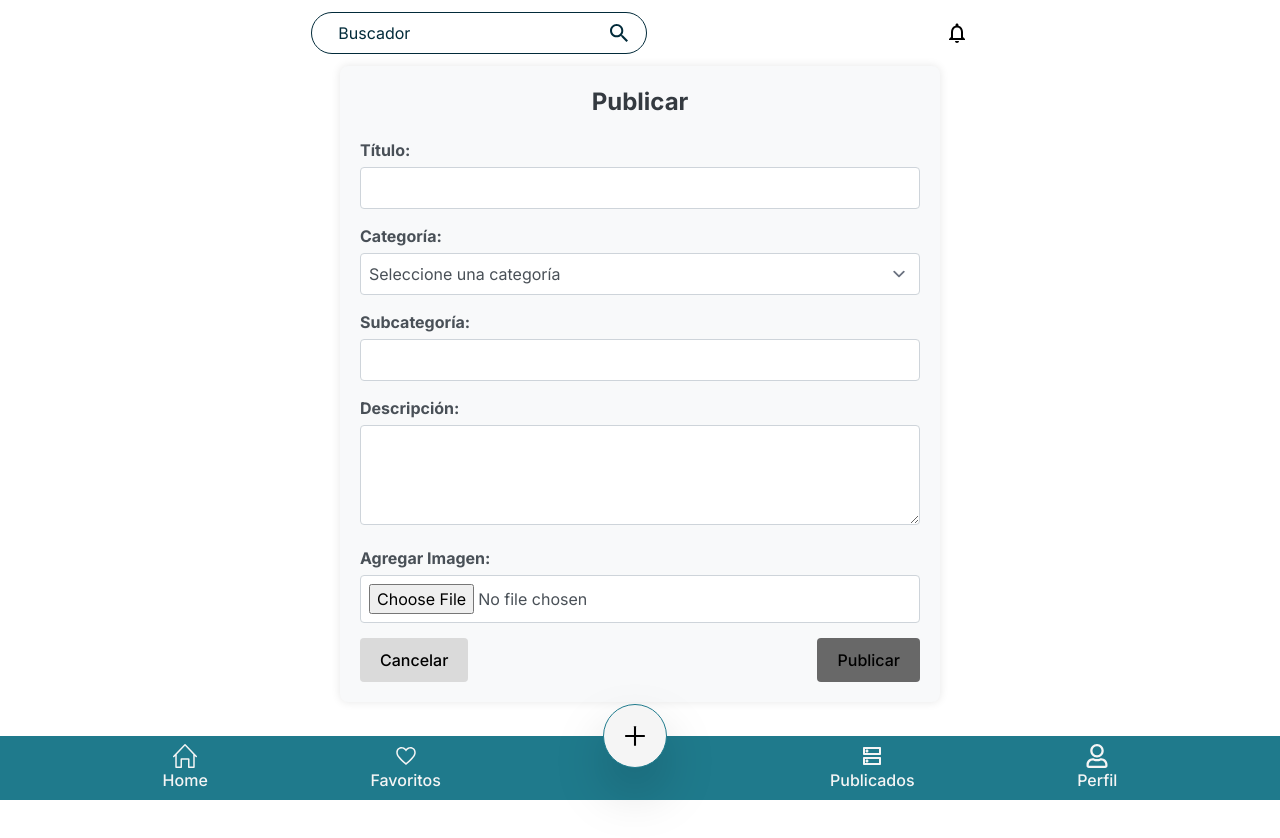
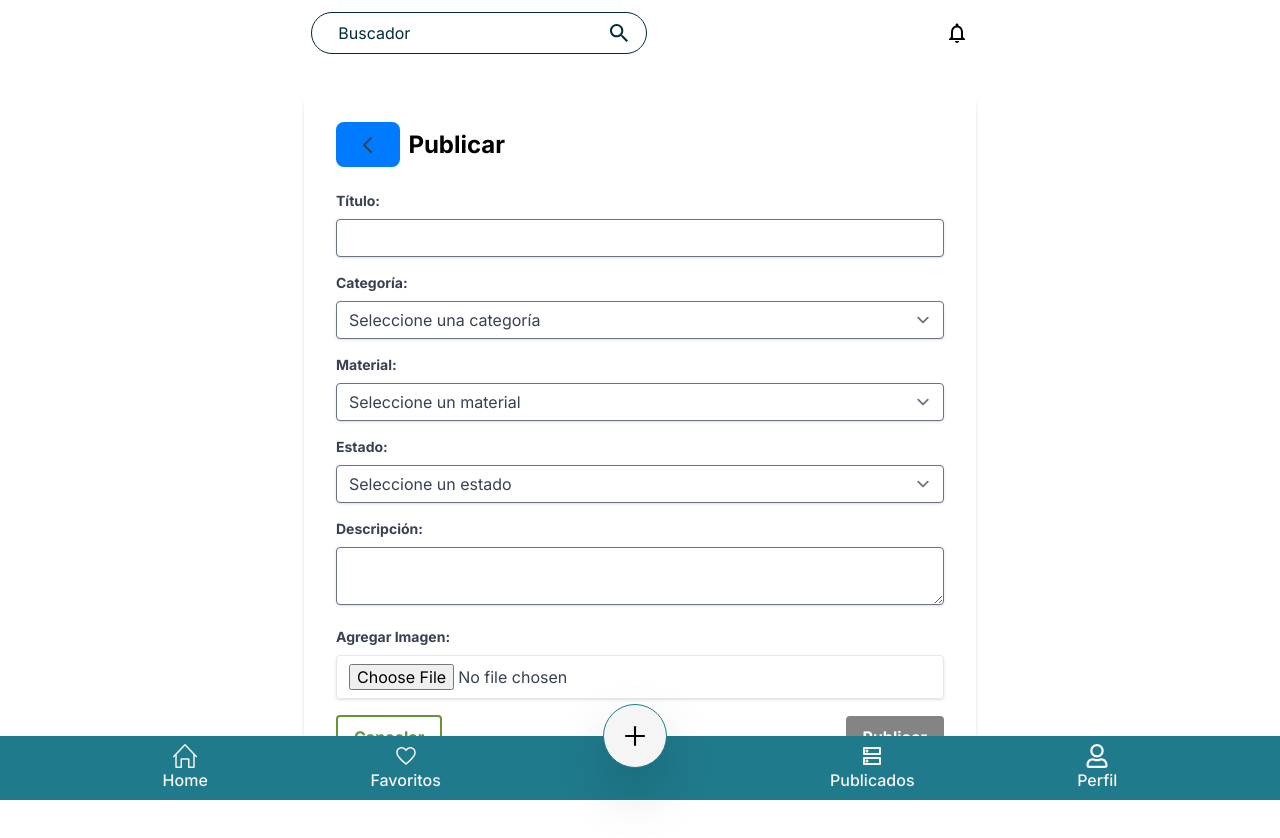
Before and after one commit to No-Country-simulation/s16-06-m-java-react, a React (Vite) app in the folder banco-de-ortesis/: page /upload in a window 1280 px wide. Before the commit the page ends 800 px from the top, so only its background shows below. Built offline with nearby package versions, Linux system fonts and the light colour scheme; no server answers.

Commit message:
ArticleForm.

```diff
--- a/banco-de-ortesis/src/components/ArticleForm.jsx
+++ b/banco-de-ortesis/src/components/ArticleForm.jsx
@@ -1,9 +1,7 @@
 // src/components/ArticleForm.jsx
 import React, { useEffect, useState } from 'react';
-import '../styles/Styles.css';
 import { createArticle, updateArticle } from '../services/ArticleService';
 import { useLocation, useNavigate, useParams } from 'react-router-dom';
-
 
 const ArticleForm = () => {
   const navigate = useNavigate();
@@ -26,11 +24,11 @@ const ArticleForm = () => {
   const [product, setProduct] = useState({
     name: '',
     category: '',
-    subcategory: '',
+    material: '',
+    state: '',
     description: '',
     creationDate: formatDate(Date.now()),
     available: true,
-    state: '',
     img: ''
   });
 
@@ -80,12 +78,27 @@ const ArticleForm = () => {
     navigate('/profile');
   };
 
+  const handleBackClick = () => {
+    navigate('/');
+  };
+
   return (
-    <div className="form-container">
-      <form onSubmit={handleSubmit} className="article-form">
-      <h2 className="text-center text-2xl font-bold mb-6">Publicar</h2>
-        <div className="form-group">
-          <label htmlFor="name">Título:</label>
+    <div className="max-w-2xl mx-auto py-8">
+      <form onSubmit={handleSubmit} className="bg-white shadow-md rounded px-8 pt-6 pb-8 mb-4">
+        <div className="flex items-center mb-6">
+          <button
+            type="button"
+            onClick={handleBackClick}
+            className="mr-2 text-gray-700 hover:text-gray-900 focus:outline-none"
+          >
+            <svg className="w-6 h-6" fill="none" stroke="currentColor" viewBox="0 0 24 24" xmlns="http://www.w3.org/2000/svg">
+              <path strokeLinecap="round" strokeLinejoin="round" strokeWidth="2" d="M15 19l-7-7 7-7"></path>
+            </svg>
+          </button>
+          <h2 className="text-center text-2xl font-bold">Publicar</h2>
+        </div>
+        <div className="mb-4">
+          <label htmlFor="name" className="block text-gray-700 text-sm font-bold mb-2">Título:</label>
           <input
             type="text"
             id="name"
@@ -93,52 +106,76 @@ const ArticleForm = () => {
             value={product.name}
             onChange={handleChange}
             required
+            className="shadow appearance-none border rounded w-full py-2 px-3 text-gray-700 leading-tight focus:outline-none focus:shadow-outline"
           />
         </div>
-        <div className="form-group">
-          <label htmlFor="category">Categoría:</label>
+        <div className="mb-4">
+          <label htmlFor="category" className="block text-gray-700 text-sm font-bold mb-2">Categoría:</label>
           <select
             id="category"
             name="category"
             value={product.category}
             onChange={handleChange}
             required
+            className="shadow appearance-none border rounded w-full py-2 px-3 text-gray-700 leading-tight focus:outline-none focus:shadow-outline"
           >
             <option value="" disabled>Seleccione una categoría</option>
-            <option value="Miembro Superior">Miembro Superior</option>
-            <option value="Miembro Inferior">Miembro Inferior</option>
-            <option value="Axiales">Axiales</option>
-            <option value="Sillas de ruedas">Sillas de ruedas</option>
-            <option value="Bastones">Bastones</option>
-            <option value="Andadores">Andadores</option>
-            <option value="Cama ortopédica">Cama ortopédica</option>
-            <option value="Colchon antiescaras">Colchon antiescaras</option>
-            <option value="Muletas">Muletas</option>
+            <option value="Miembro Superior">🖐️ Miembro Superior</option>
+            <option value="Miembro Inferior">🦵 Miembro Inferior</option>
+            <option value="Axiales">🦴 Axiales</option>
+            <option value="Sillas de ruedas">🦽 Sillas de ruedas</option>
+            <option value="Bastones">🦯 Bastones</option>
+            <option value="Andadores">🚶‍♂️ Andadores</option>
+            <option value="Cama ortopédica">🛏️ Cama ortopédica</option>
+            <option value="Colchon antiescaras">🛏️ Colchon antiescaras</option>
+            <option value="Muletas">🩼 Muletas</option>
           </select>
         </div>
-        <div className="form-group">
-          <label htmlFor="subcategory">Subcategoría:</label>
-          <input
-            type="text"
-            id="subcategory"
-            name="subcategory"
-            value={product.subcategory}
+        <div className="mb-4">
+          <label htmlFor="material" className="block text-gray-700 text-sm font-bold mb-2">Material:</label>
+          <select
+            id="material"
+            name="material"
+            value={product.material}
             onChange={handleChange}
             required
-          />
+            className="shadow appearance-none border rounded w-full py-2 px-3 text-gray-700 leading-tight focus:outline-none focus:shadow-outline"
+          >
+            <option value="" disabled>Seleccione un material</option>
+            <option value="Metal">🔩 Metal</option>
+            <option value="Plástico">🧴 Plástico</option>
+            <option value="Otro">🔧 Otro</option>
+          </select>
         </div>
-        <div className="form-group">
-          <label htmlFor="description">Descripción:</label>
+        <div className="mb-4">
+          <label htmlFor="state" className="block text-gray-700 text-sm font-bold mb-2">Estado:</label>
+          <select
+            id="state"
+            name="state"
+            value={product.state}
+            onChange={handleChange}
+            required
+            className="shadow appearance-none border rounded w-full py-2 px-3 text-gray-700 leading-tight focus:outline-none focus:shadow-outline"
+          >
+            <option value="" disabled>Seleccione un estado</option>
+            <option value="Bueno">👍 Bueno</option>
+            <option value="Regular">👌 Regular</option>
+            <option value="Malo">👎 Malo</option>
+          </select>
+        </div>
+        <div className="mb-4">
+          <label htmlFor="description" className="block text-gray-700 text-sm font-bold mb-2">Descripción:</label>
           <textarea
             id="description"
             name="description"
             value={product.description}
             onChange={handleChange}
             required
+            className="shadow appearance-none border rounded w-full py-2 px-3 text-gray-700 leading-tight focus:outline-none focus:shadow-outline"
           ></textarea>
         </div>
-        <div className="form-group">
-          <label htmlFor="img">Agregar Imagen:</label>
+        <div className="mb-4">
+          <label htmlFor="img" className="block text-gray-700 text-sm font-bold mb-2">Agregar Imagen:</label>
           <input
             type="file"
             id="img"
@@ -146,15 +183,27 @@ const ArticleForm = () => {
             accept="image/*"
             onChange={handleImageChange}
             required
+            className="shadow appearance-none border rounded w-full py-2 px-3 text-gray-700 leading-tight focus:outline-none focus:shadow-outline"
           />
         </div>
-        <div className="form-buttons">
-          <button type="button" className="cancel-button" onClick={handleCancel}>Cancelar</button>
-          <button type="submit" className="submit-button">Publicar</button>
+        <div className="flex items-center justify-between">
+          <button
+            type="button"
+            className="bg-white border-2 border-[#679436] text-[#679436] hover:bg-[#679436] hover:text-white font-bold py-2 px-4 rounded focus:outline-none focus:shadow-outline"
+            onClick={handleCancel}
+          >
+            Cancelar
+          </button>
+          <button
+            type="submit"
+            className="bg-[#848484] hover:bg-[#6c6c6c] text-white font-bold py-2 px-4 rounded focus:outline-none focus:shadow-outline"
+          >
+            Publicar
+          </button>
         </div>
         {product.img && (
-          <div className="form-group">
-            <img src={product.img} alt="Preview" className="image-preview" />
+          <div className="mt-4">
+            <img src={product.img} alt="Preview" className="w-full h-auto rounded" />
           </div>
         )}
       </form>
```
